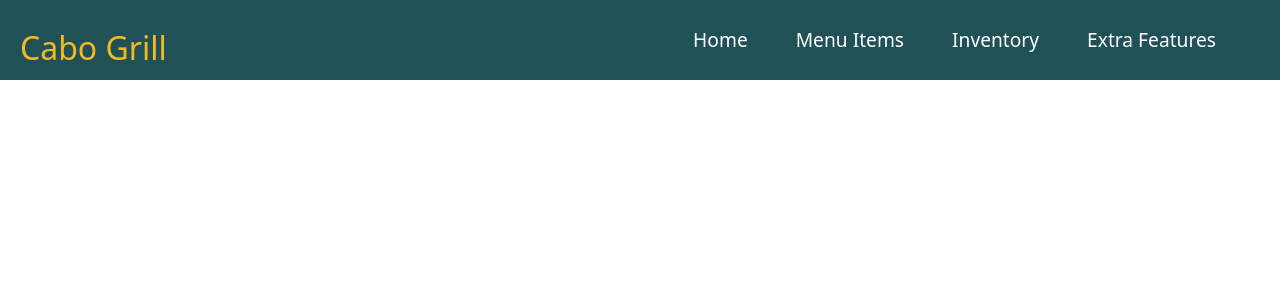
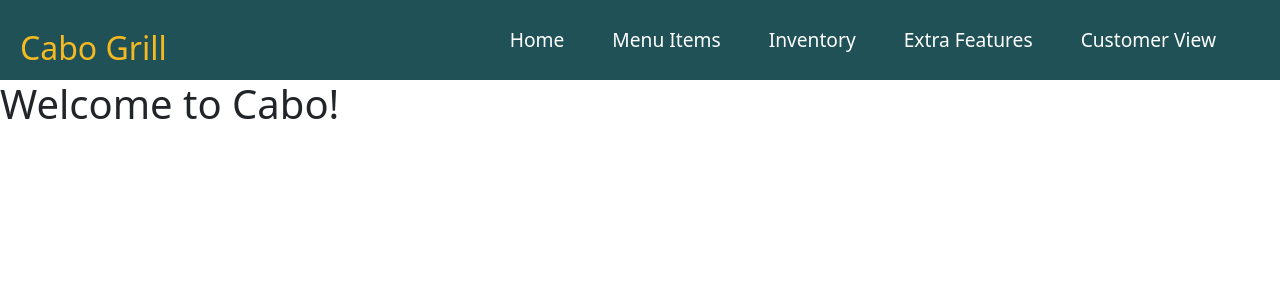
Before and after one commit to jacobtt21/CSCE-315-Team-82-React, a React (Create React App) app: page /CustomerPage in a window 1280 px wide. Shown: the top 300 px of the page. Built offline with nearby package versions, Linux system fonts and the light colour scheme.

Commit message:
Added customer page

```diff
--- a/src/App.js
+++ b/src/App.js
@@ -5,6 +5,7 @@ import { Home } from "./Manager/Components/Home";
 import { MenuItems } from "./Manager/Components/MenuItems";
 import { Inventory } from "./Manager/Components/Inventory";
 import { ExtraFeatures } from "./Manager/Components/ExtraFeatures";
+import { CustomerPage } from "./Manager/Components/CustomerPage";
 
 function App() {
   return (
@@ -17,6 +18,8 @@ function App() {
             <Route path= "/MenuItems" component={MenuItems} />
             <Route path= "/Inventory" component={Inventory} />
             <Route path= "/ExtraFeatures" component={ExtraFeatures} />
+            <Route path= "/CustomerPage" component={CustomerPage} />
+
           </Switch>
         </div>
       </Router>
--- /dev/null
+++ b/src/Manager/Components/CustomerPage.js
@@ -0,0 +1,9 @@
+import React from "react";
+
+export const CustomerPage = () => {
+  return (
+    <div>
+      <h1>Welcome to Cabo!</h1>
+    </div>
+  );
+};
--- a/src/Manager/Navbar.js
+++ b/src/Manager/Navbar.js
@@ -60,6 +60,17 @@ function NavBar() {
                 Extra Features
               </NavLink>
             </li>
+            <li className="nav-item">
+              <NavLink
+                exact
+                to="/CustomerPage"
+                activeClassName="active"
+                className="nav-links"
+                onClick={handleClick}
+              >
+                Customer View
+              </NavLink>
+            </li>
           </ul>
           <div className="nav-icon" onClick={handleClick}>
             <i className={click ? "fas fa-times" : "fas fa-bars"}></i>
```
